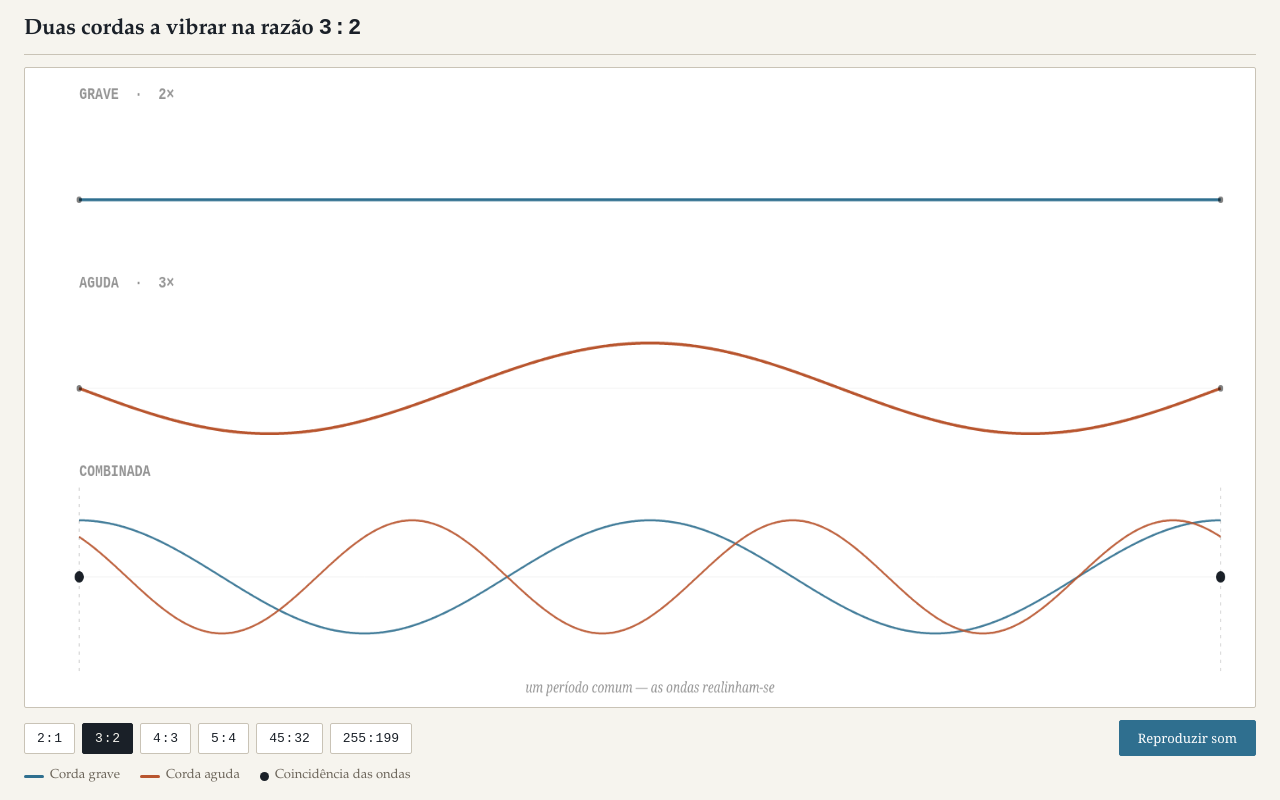
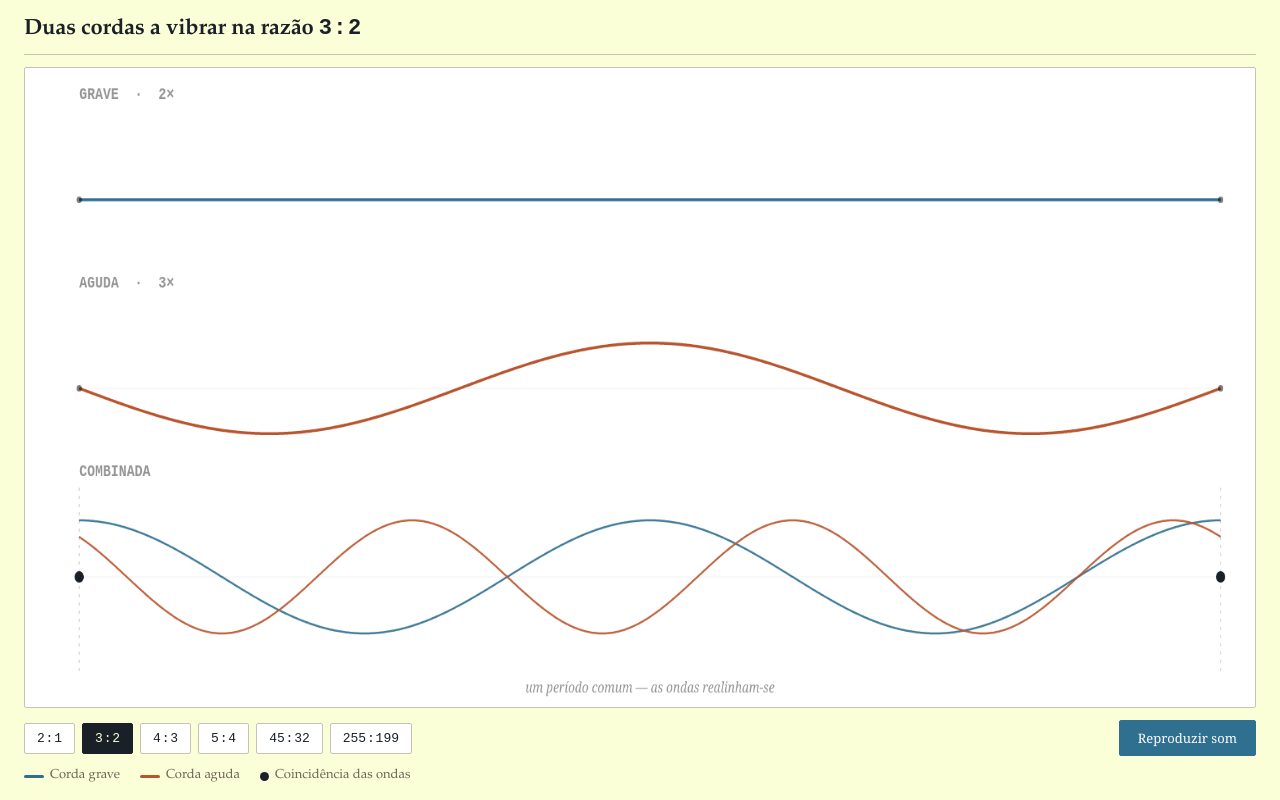
Before and after one commit to joanaquintela/consonancia-demo, a plain HTML site: page index.html in a window 1280 px wide. Drawn offline with Linux system fonts and the light colour scheme.

Commit message:
Update index.html

```diff
--- a/index.html
+++ b/index.html
@@ -7,7 +7,7 @@
 <style>
   :root {
     --ink: #1a2028;
-    --paper: #f6f4ee;
+    --paper: #fbffd7;
     --panel: #ffffff;
     --line: #c9c3b6;
     --lower: #2f6f8f;
```
